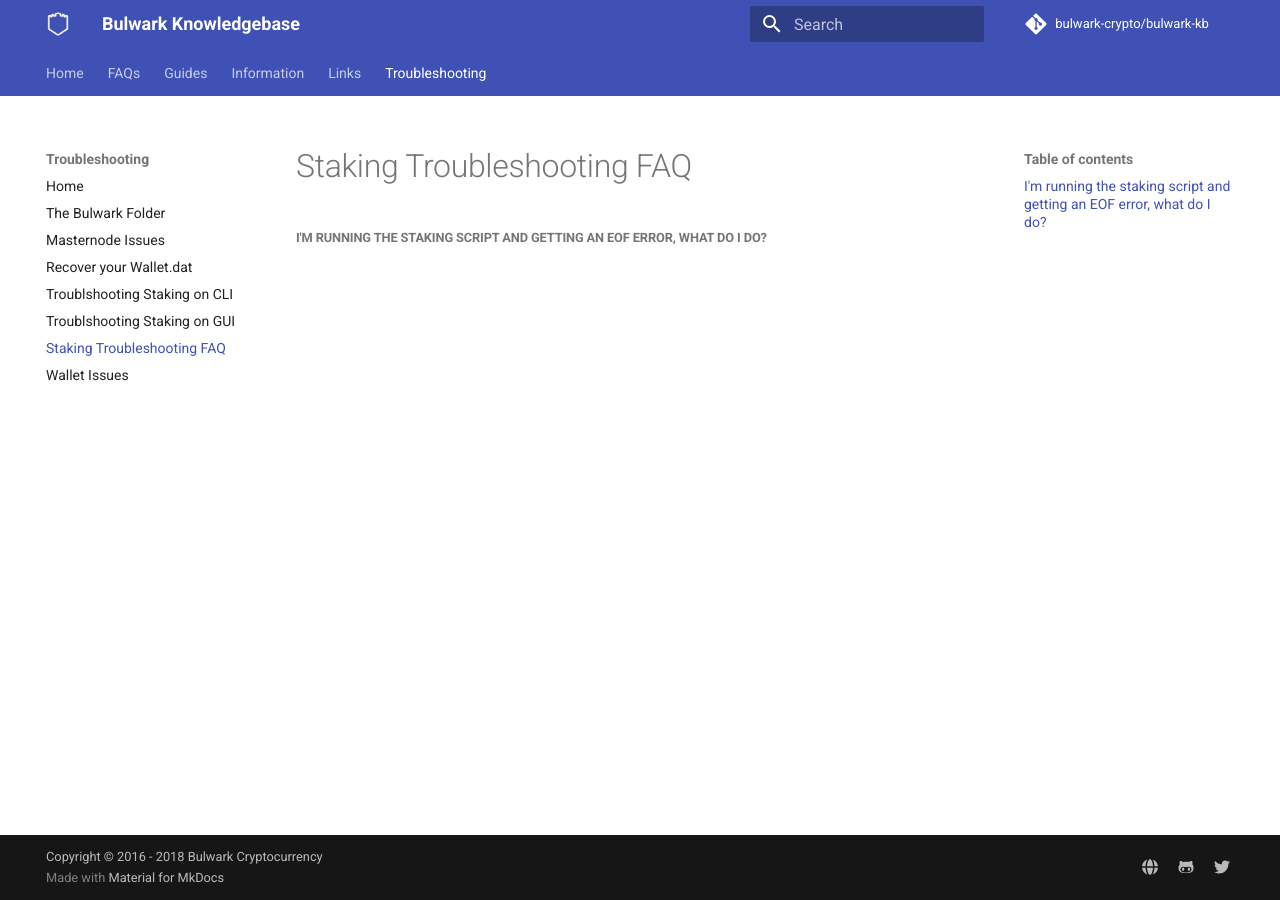
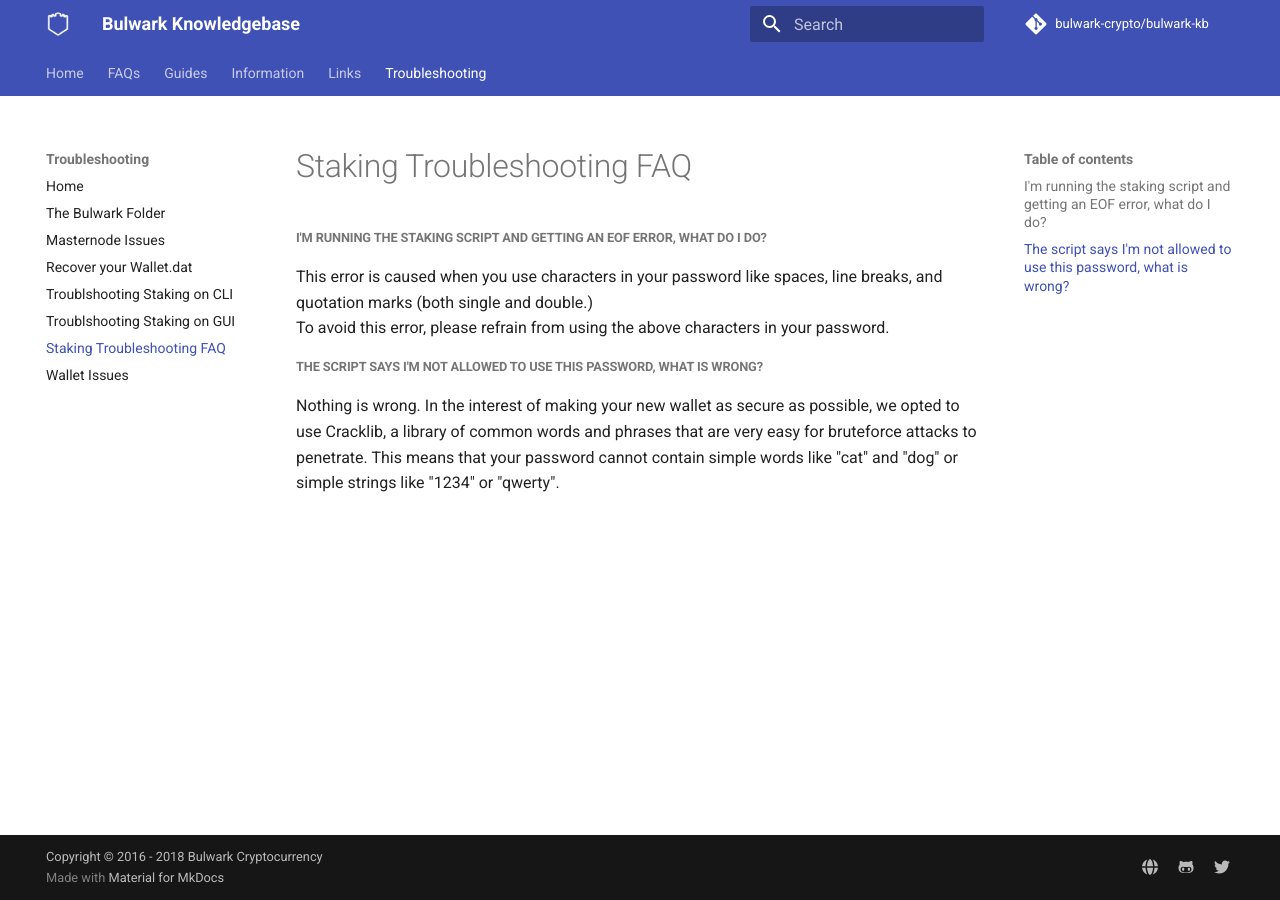
Before and after one commit to bulwark-crypto/Bulwark-KB, an MkDocs documentation site: the page built from docs/Troubleshooting/Staking-Troubleshooting-FAQ.md, in a window 1280 px wide. Built offline with MkDocs 1.6.1 and Material for MkDocs 9.7.7, drawn with Linux system fonts in a browser that asks for light colours; comment, search, counter and statistics services are not loaded.

Commit message:
Staking Troubleshooting additions

```diff
--- a/docs/Troubleshooting/Staking-Troubleshooting-FAQ.md
+++ b/docs/Troubleshooting/Staking-Troubleshooting-FAQ.md
@@ -1,3 +1,8 @@
 # Staking Troubleshooting FAQ
 
 ##### I'm running the staking script and getting an EOF error, what do I do?
+This error is caused when you use characters in your password like spaces, line breaks, and quotation marks (both single and double.)
+To avoid this error, please refrain from using the above characters in your password.
+
+##### The script says I'm not allowed to use this password, what is wrong?
+Nothing is wrong. In the interest of making your new wallet as secure as possible, we opted to use Cracklib, a library of common words and phrases that are very easy for bruteforce attacks to penetrate. This means that your password cannot contain simple words like "cat" and "dog" or simple strings like "1234" or "qwerty".
```
